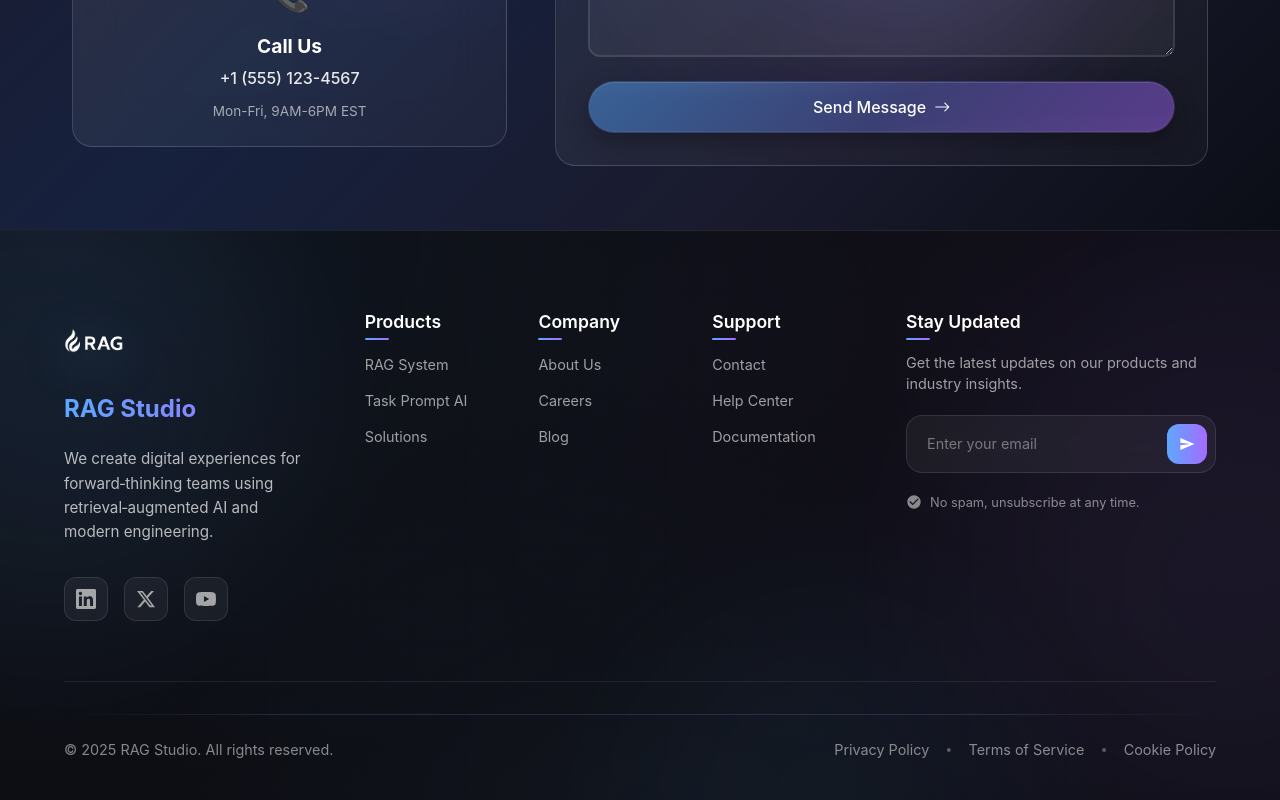
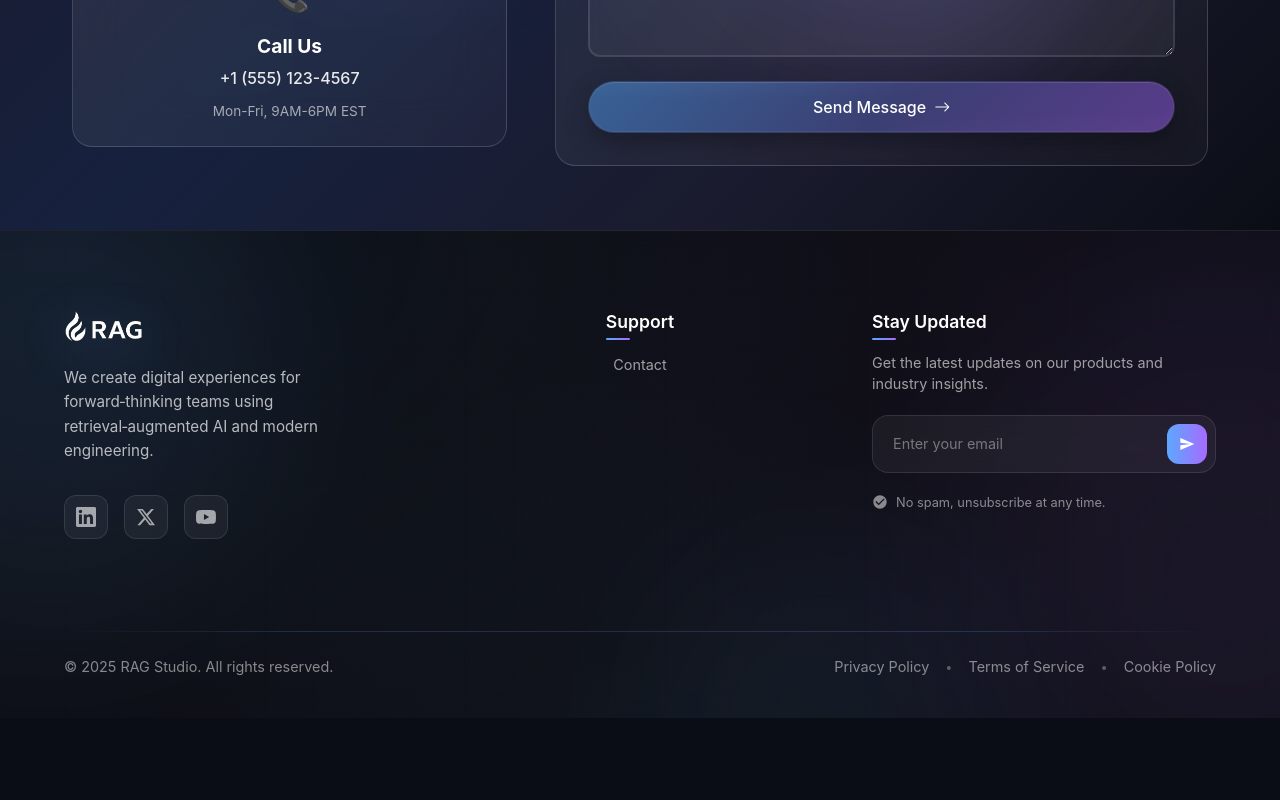
Before and after one commit to dhavalinventam/rag-website, a Next.js app: page /contact in a window 1280 px wide. Shown: the part 879-1679 px from the top of the page. After the commit the page ends 1597 px from the top, so only its background shows below. Built offline with nearby package versions, Linux system fonts and the light colour scheme.

Commit message:
chnage the ui of the footer sec

```diff
--- a/src/components/layout/Footer/Footer.module.scss
+++ b/src/components/layout/Footer/Footer.module.scss
@@ -111,7 +111,7 @@
 // Main Content
 .mainContent {
   display: grid;
-  grid-template-columns: 1fr 2fr 1fr;
+  grid-template-columns: 1fr 1fr 1fr;
   gap: 60px;
   margin-bottom: 60px;
 }
@@ -129,8 +129,8 @@
 }
 
 .brandLogo {
-  width: 60px;
-  height: 60px;
+  max-width: 80px;
+  height: auto;
   object-fit: contain;
   filter: drop-shadow(0 8px 24px rgba(93, 168, 255, 0.3));
   transition: all 0.3s ease;
@@ -141,8 +141,8 @@
   top: 50%;
   left: 50%;
   transform: translate(-50%, -50%);
-  width: 80px;
-  height: 80px;
+  width: 100px;
+  height: 100px;
   background: radial-gradient(circle, rgba(93, 168, 255, 0.2), transparent 70%);
   border-radius: 50%;
   filter: blur(20px);
@@ -201,16 +201,10 @@
   box-shadow: 0 8px 24px rgba(93, 168, 255, 0.2);
 }
 
-// Navigation Sections
-.navigationSections {
-  display: grid;
-  grid-template-columns: repeat(3, 1fr);
-  gap: 40px;
-}
-
 .navSection {
   display: flex;
   flex-direction: column;
+  align-items: center;
   gap: 20px;
 }
 
@@ -353,7 +347,6 @@
 
 // Bottom Section
 .bottomSection {
-  border-top: 1px solid rgba(255, 255, 255, 0.08);
   padding-top: 32px;
 }
 
--- a/src/components/layout/Footer/index.tsx
+++ b/src/components/layout/Footer/index.tsx
@@ -22,10 +22,8 @@ export default function Footer() {
           {/* Brand section */}
           <div className={styles.brandSection}>
             <div className={styles.logoContainer}>
-              <Image src={Logo} alt="RAG Studio logo" className={styles.brandLogo} />
-              <div className={styles.logoGlow} />
+              <Image src={Logo} alt="RAG logo" className={styles.brandLogo} />
             </div>
-            <h3 className={styles.brandTitle}>RAG Studio</h3>
             <p className={styles.brandDescription}>
               We create digital experiences for forward‑thinking teams using retrieval‑augmented
               AI and modern engineering.
@@ -33,65 +31,23 @@ export default function Footer() {
             <div className={styles.socialLinks}>
               <a className={styles.socialLink} href="#" aria-label="LinkedIn">
                 <svg width="20" height="20" viewBox="0 0 24 24" fill="currentColor">
-                  <path d="M20.447 20.452h-3.554v-5.569c0-1.328-.027-3.037-1.852-3.037-1.853 0-2.136 1.445-2.136 2.939v5.667H9.351V9h3.414v1.561h.046c.477-.9 1.637-1.85 3.37-1.85 3.601 0 4.267 2.37 4.267 5.455v6.286zM5.337 7.433c-1.144 0-2.063-.926-2.063-2.065 0-1.138.92-2.063 2.063-2.063 1.14 0 2.064.925 2.064 2.063 0 1.139-.925 2.065-2.064 2.065zm1.782 13.019H3.555V9h3.564v11.452zM22.225 0H1.771C.792 0 0 .774 0 1.729v20.542C0 23.227.792 24 1.771 24h20.451C23.2 24 24 23.227 24 22.271V1.729C24 .774 23.2 0 22.222 0h.003z"/>
+                  <path d="M20.447 20.452h-3.554v-5.569c0-1.328-.027-3.037-1.852-3.037-1.853 0-2.136 1.445-2.136 2.939v5.667H9.351V9h3.414v1.561h.046c.477-.9 1.637-1.85 3.37-1.85 3.601 0 4.267 2.37 4.267 5.455v6.286zM5.337 7.433c-1.144 0-2.063-.926-2.063-2.065 0-1.138.92-2.063 2.063-2.063 1.14 0 2.064.925 2.064 2.063 0 1.139-.925 2.065-2.064 2.065zm1.782 13.019H3.555V9h3.564v11.452zM22.225 0H1.771C.792 0 0 .774 0 1.729v20.542C0 23.227.792 24 1.771 24h20.451C23.2 24 24 23.227 24 22.271V1.729C24 .774 23.2 0 22.222 0h.003z" />
                 </svg>
               </a>
               <a className={styles.socialLink} href="#" aria-label="X (Twitter)">
                 <svg width="20" height="20" viewBox="0 0 24 24" fill="currentColor">
-                  <path d="M18.244 2.25h3.308l-7.227 8.26 8.502 11.24H16.17l-5.214-6.817L4.99 21.75H1.68l7.73-8.835L1.254 2.25H8.08l4.713 6.231zm-1.161 17.52h1.833L7.084 4.126H5.117z"/>
+                  <path d="M18.244 2.25h3.308l-7.227 8.26 8.502 11.24H16.17l-5.214-6.817L4.99 21.75H1.68l7.73-8.835L1.254 2.25H8.08l4.713 6.231zm-1.161 17.52h1.833L7.084 4.126H5.117z" />
                 </svg>
               </a>
               <a className={styles.socialLink} href="#" aria-label="YouTube">
                 <svg width="20" height="20" viewBox="0 0 24 24" fill="currentColor">
-                  <path d="M23.498 6.186a3.016 3.016 0 0 0-2.122-2.136C19.505 3.545 12 3.545 12 3.545s-7.505 0-9.377.505A3.017 3.017 0 0 0 .502 6.186C0 8.07 0 12 0 12s0 3.93.502 5.814a3.016 3.016 0 0 0 2.122 2.136c1.871.505 9.376.505 9.376.505s7.505 0 9.377-.505a3.015 3.015 0 0 0 2.122-2.136C24 15.93 24 12 24 12s0-3.93-.502-5.814zM9.545 15.568V8.432L15.818 12l-6.273 3.568z"/>
+                  <path d="M23.498 6.186a3.016 3.016 0 0 0-2.122-2.136C19.505 3.545 12 3.545 12 3.545s-7.505 0-9.377.505A3.017 3.017 0 0 0 .502 6.186C0 8.07 0 12 0 12s0 3.93.502 5.814a3.016 3.016 0 0 0 2.122 2.136c1.871.505 9.376.505 9.376.505s7.505 0 9.377-.505a3.015 3.015 0 0 0 2.122-2.136C24 15.93 24 12 24 12s0-3.93-.502-5.814zM9.545 15.568V8.432L15.818 12l-6.273 3.568z" />
                 </svg>
               </a>
             </div>
           </div>
 
           {/* Navigation sections */}
-          <div className={styles.navigationSections}>
-            <div className={styles.navSection}>
-              <h4 className={styles.sectionTitle}>Products</h4>
-              <ul className={styles.navList}>
-                <li>
-                  <Link className={styles.navLink} href="/rag-system">
-                    RAG System
-                  </Link>
-                </li>
-                <li>
-                  <Link className={styles.navLink} href="/task-prompt-ai">
-                    Task Prompt AI
-                  </Link>
-                </li>
-                <li>
-                  <Link className={styles.navLink} href="/solutions">
-                    Solutions
-                  </Link>
-                </li>
-              </ul>
-            </div>
-
-            <div className={styles.navSection}>
-              <h4 className={styles.sectionTitle}>Company</h4>
-              <ul className={styles.navList}>
-                <li>
-                  <Link className={styles.navLink} href="/about">
-                    About Us
-                  </Link>
-                </li>
-                <li>
-                  <Link className={styles.navLink} href="/careers">
-                    Careers
-                  </Link>
-                </li>
-                <li>
-                  <Link className={styles.navLink} href="/blog">
-                    Blog
-                  </Link>
-                </li>
-              </ul>
-            </div>
 
           <div className={styles.navSection}>
             <h4 className={styles.sectionTitle}>Support</h4>
@@ -101,18 +57,7 @@ export default function Footer() {
                   Contact
                 </Link>
               </li>
-                <li>
-                  <Link className={styles.navLink} href="/help">
-                    Help Center
-                  </Link>
-                </li>
-                <li>
-                  <Link className={styles.navLink} href="/docs">
-                    Documentation
-                  </Link>
-                </li>
             </ul>
-            </div>
           </div>
 
           {/* Newsletter section */}
@@ -132,14 +77,14 @@ export default function Footer() {
                 />
                 <button className={styles.subscribeBtn} type="submit" aria-label="Subscribe">
                   <svg width="16" height="16" viewBox="0 0 24 24" fill="currentColor">
-                    <path d="M2.01 21L23 12 2.01 3 2 10l15 2-15 2z"/>
+                    <path d="M2.01 21L23 12 2.01 3 2 10l15 2-15 2z" />
                   </svg>
                 </button>
               </div>
             </form>
             <div className={styles.newsletterNote}>
               <svg width="16" height="16" viewBox="0 0 24 24" fill="currentColor">
-                <path d="M12 2C6.48 2 2 6.48 2 12s4.48 10 10 10 10-4.48 10-10S17.52 2 12 2zm-2 15l-5-5 1.41-1.41L10 14.17l7.59-7.59L19 8l-9 9z"/>
+                <path d="M12 2C6.48 2 2 6.48 2 12s4.48 10 10 10 10-4.48 10-10S17.52 2 12 2zm-2 15l-5-5 1.41-1.41L10 14.17l7.59-7.59L19 8l-9 9z" />
               </svg>
               <span>No spam, unsubscribe at any time.</span>
             </div>
```
Also changed, not shown: image/main-logo.png. Lines whose indentation alone changed are shown as unchanged.
